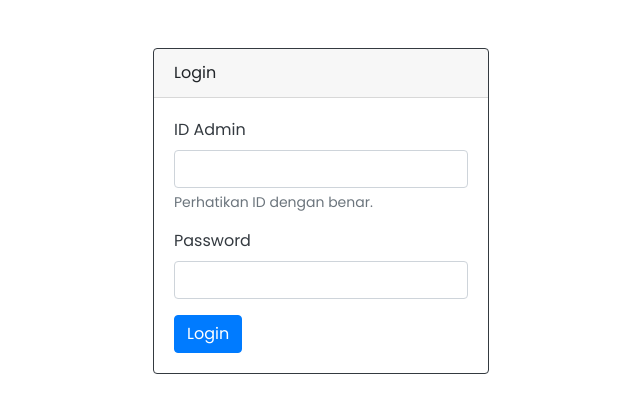
After one commit to ianfleon/pariwisata-bursel, a PHP site: page /pariwisata-bursel/admin/login.php in a window 1280 px wide. The commit adds this page. Shown: the top 413 px of the page, without its empty margins (319-959 px from the left). Run offline with PHP 8.4, Linux system fonts and the light colour scheme; some libraries are stand-ins or nearby versions.

Commit message:
perbaikan

```diff
--- /dev/null
+++ b/admin/login.php
@@ -0,0 +1,62 @@
+<?php
+
+session_start();
+
+if (isset($_SESSION['admin_login'])) {
+	echo "Anda sudah login!";
+	header("Refresh: 2; url='index.php'");
+	die();
+}
+
+if (isset($_POST['login'])) {
+	$id = $_POST['id'];
+	$pass = $_POST['password'];
+
+	if ($id == 1 && $pass == 1) {
+		echo "Berhasil login!";
+		$_SESSION['admin_login'] = $id;
+		header("Refresh: 2; url='index.php'");
+		die();
+	} else {
+		echo "Coba login kembali!";
+	}
+
+	// var_dump($_POST);
+}
+
+?>
+
+<!DOCTYPE html>
+<html>
+<head>
+<!-- ++ head -->
+<?php require_once '../app/views/partial/head.php' ?>
+</head>
+<body>
+
+<div class="container d-flex">
+	<div class="card border-dark mb-3 mx-auto mt-5" style="max-width: 21rem;">
+	  <div class="card-header">Login</div>
+	  <div class="card-body text-dark">
+	    <form action="" method="POST">
+		  <div class="form-group">
+		    <label for="id-admin">ID Admin</label>
+		    <input type="text" class="form-control" id="id_admin" name="id" aria-describedby="emailHelp" required>
+		    <small id="emailHelp" class="form-text text-muted">Perhatikan ID dengan benar.</small>
+		  </div>
+		  <div class="form-group">
+		    <label for="password">Password</label>
+		    <input type="password" class="form-control" id="password" name="password" required>
+		  </div>
+<!-- 		  <div class="form-group form-check">
+		    <input type="checkbox" class="form-check-input" id="exampleCheck1">
+		    <label class="form-check-label" for="exampleCheck1">Check me out</label>
+		  </div> -->
+		  <button type="submit" class="btn btn-primary" name="login">Login</button>
+		</form>
+	  </div>
+	</div>
+</div>
+
+</body>
+</html>
--- a/app/views/partial/head.php
+++ b/app/views/partial/head.php
@@ -1,7 +1,9 @@
+<?php define("BASE_URL", "http://localhost/pariwisata-bursel") ?>
+
 <meta charset="UTF-8">
 <meta http-equiv="X-UA-Compatible" content="IE=edge">
 <meta name="viewport" content="width=device-width, initial-scale=1.0">
-<link rel="stylesheet" href="assets/css/bootstrap.min.css"/>
+<link rel="stylesheet" href="<?= BASE_URL ?>/assets/css/bootstrap.min.css"/>
 <link rel="stylesheet" href="assets/my-css/style.css"/>
 
 <!-- Title -->
```
Also changed, not shown: app/views/admin/header.php (+10 -1 lines).
